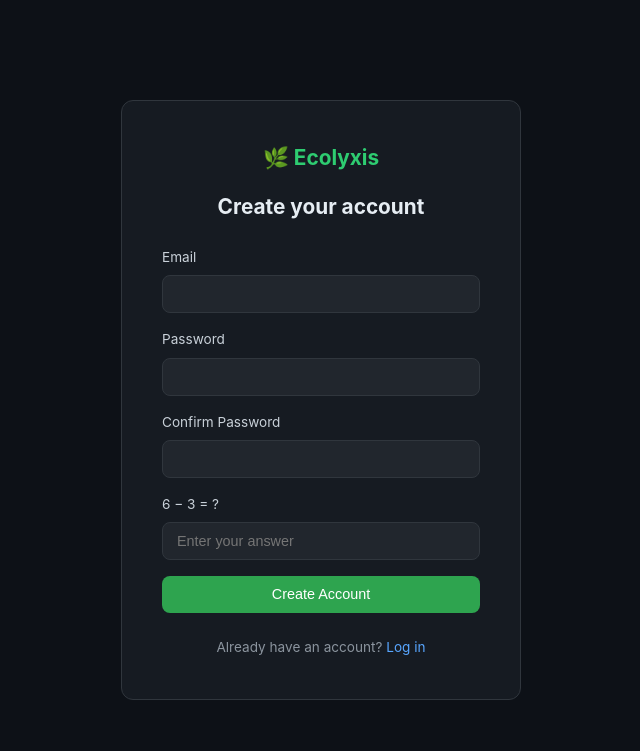
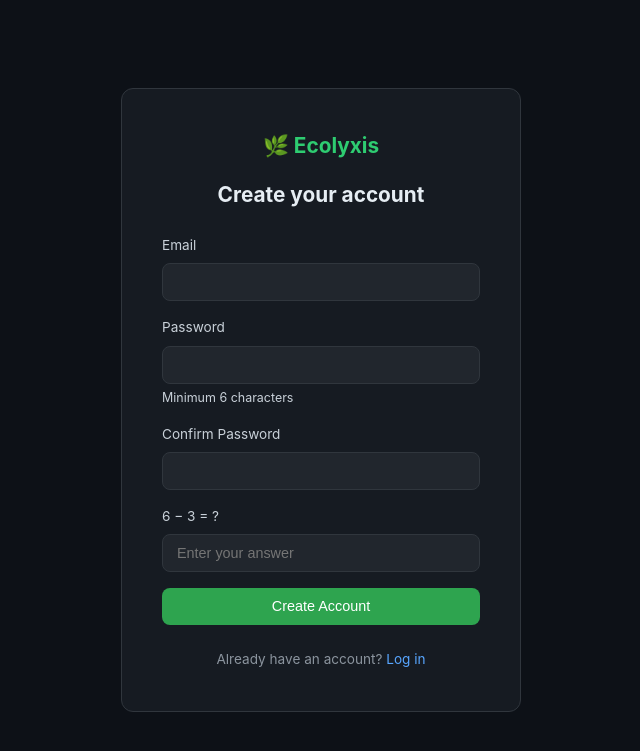
Before and after one commit to plecheron/ecolyxis-mobile, a Flask app: page /signup in a window 1280 px wide. Shown: the top 751 px of the page, without its empty margins (319-959 px from the left). Run offline with Flask 3, Linux system fonts and the light colour scheme; some libraries are stand-ins or nearby versions.

Commit message:
fix: signup stale errors, accessibility, and CSRF 502 (#52 #53 #54)
#52: Clear residual flash messages at start of POST handler so stale
error text cannot persist between submissions.

#53: Add ARIA attributes to signup form:
- aria-required on all required fields
- aria-live=polite role=alert on flash message container
- autocomplete=email/new-password attributes
- aria-describedby linking password to hint text
- Visible 'Minimum 6 characters' hint under password field

#54: Replace bare 403 CSRF failure with flash + 303 redirect so
users get a fresh form with valid token instead of a blank error.

```diff
--- a/app/__init__.py
+++ b/app/__init__.py
@@ -104,7 +104,11 @@ def create_app(test_config=None):
             generate_csrf_token()
             if request.is_json or request.headers.get("Accept", "").startswith("application/json"):
                 return jsonify({"error": "CSRF token validation failed"}), 403
-            return "CSRF token validation failed. Please go back and resubmit.", 403
+            # For form submissions, redirect with flash so user gets fresh token
+            from flask import flash as _flash
+            _flash("Security token expired. Please try again.", "error")
+            # Redirect to the same path (GET) to get a fresh form
+            return redirect(request.url), 303
         return None
 
     @app.route("/")
--- a/app/auth/routes.py
+++ b/app/auth/routes.py
@@ -18,6 +18,9 @@ from app.auth import (
 @auth_bp.route("/signup", methods=["GET", "POST"])
 def signup():
     if request.method == "POST":
+        # Clear any residual flash messages from previous attempts
+        session.pop("_flashes", None)
+
         email = request.form.get("email", "").strip().lower()
         password = request.form.get("password", "")
         confirm = request.form.get("confirm", "")
--- a/app/static/css/style.css
+++ b/app/static/css/style.css
@@ -1528,3 +1528,11 @@ a:hover {
     max-width: 100%;
     border-radius: 8px;
 }
+
+/* Form hint for accessibility */
+.form-hint {
+  display: block;
+  font-size: 0.78rem;
+  color: var(--text-secondary, #888);
+  margin-top: 4px;
+}
--- a/app/templates/auth/signup.html
+++ b/app/templates/auth/signup.html
@@ -8,7 +8,7 @@
 
         {% with messages = get_flashed_messages(with_categories=true) %}
         {% for category, message in messages %}
-        <div class="auth-flash auth-flash-{{ category }}">{{ message }}</div>
+        <div class="auth-flash auth-flash-{{ category }}" role="alert" aria-live="polite">{{ message }}</div>
         {% endfor %}
         {% endwith %}
 
@@ -16,15 +16,16 @@
             <input type="hidden" name="csrf_token" value="{{ csrf_token() }}">
             <div class="form-group">
                 <label for="email">Email</label>
-                <input type="email" id="email" name="email" value="{{ email|default('') }}" required>
+                <input type="email" id="email" name="email" value="{{ email|default('') }}" required aria-required="true" autocomplete="email" aria-describedby="email-hint">
             </div>
             <div class="form-group">
                 <label for="password">Password</label>
-                <input type="password" id="password" name="password" required minlength="6">
+                <input type="password" id="password" name="password" required minlength="6" aria-required="true" autocomplete="new-password" aria-describedby="pwd-hint">
+                <small id="pwd-hint" class="form-hint">Minimum 6 characters</small>
             </div>
             <div class="form-group">
                 <label for="confirm">Confirm Password</label>
-                <input type="password" id="confirm" name="confirm" required>
+                <input type="password" id="confirm" name="confirm" required aria-required="true" autocomplete="new-password">
             </div>
             <div class="form-group hp-field" aria-hidden="true">
                 <label for="website">Website</label>
@@ -32,7 +33,7 @@
             </div>
             <div class="form-group">
                 <label for="captcha">{{ captcha }}</label>
-                <input type="text" id="captcha" name="captcha" required autocomplete="off" placeholder="Enter your answer">
+                <input type="text" id="captcha" name="captcha" required autocomplete="off" placeholder="Enter your answer" aria-required="true">
             </div>
             <button type="submit" class="btn btn-primary btn-full" id="signup-btn">Create Account</button>
         </form>
```
